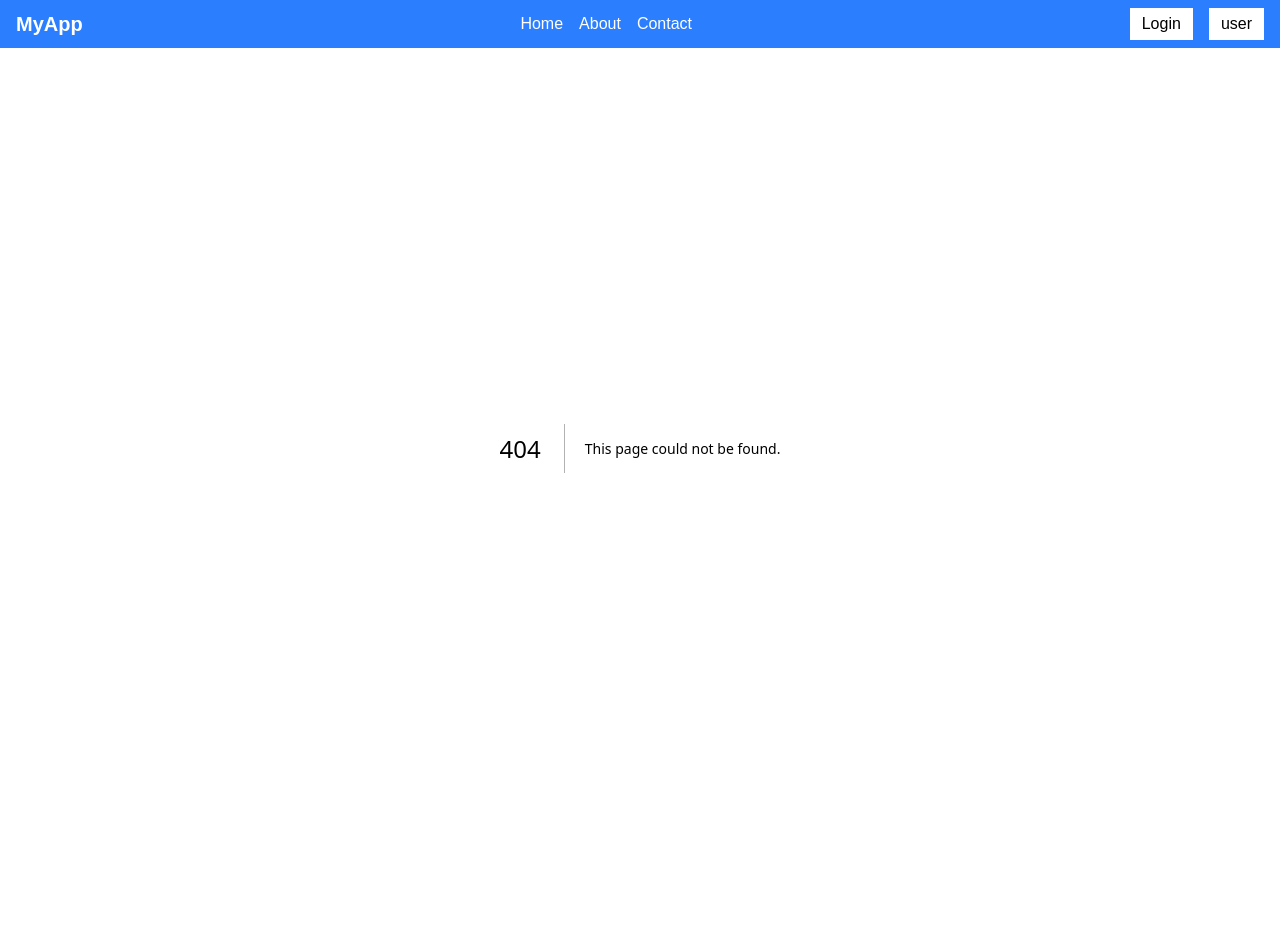
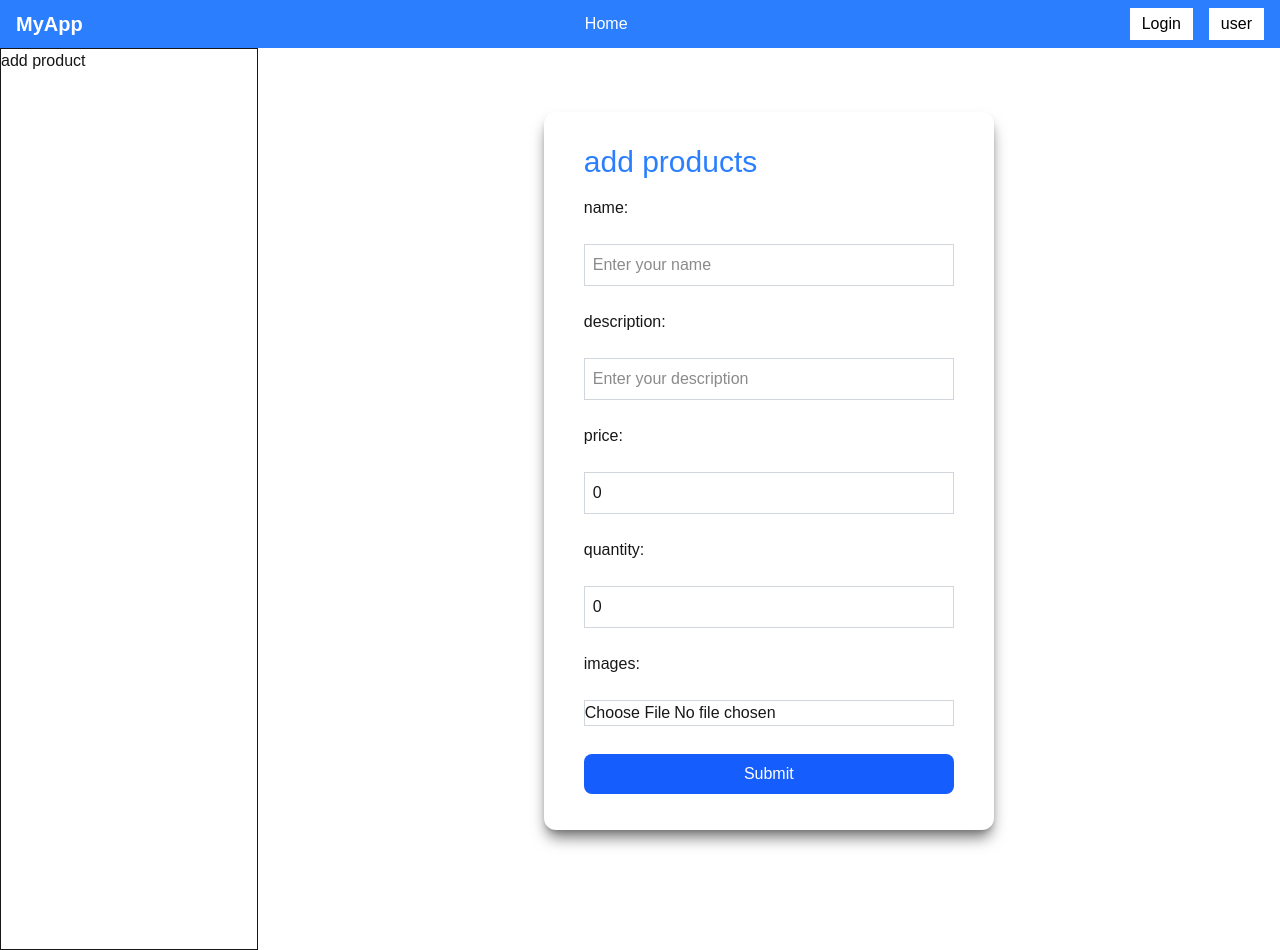
Before and after one commit to Akash-FD/WEEK-10, a Next.js app in the folder e-commerce/: page /admin in a window 1280 px wide. Before the commit this address had no page. Before the commit the page ends 848 px from the top, so only its background shows below. Built offline with nearby package versions, Linux system fonts and the light colour scheme.

Commit message:
code update

```diff
--- a/e-commerce/src/Components/Navbar.tsx
+++ b/e-commerce/src/Components/Navbar.tsx
@@ -2,19 +2,25 @@
 
 import { useEffect, useState } from "react"
 import { getUser } from "@/lib/auth"
+import Link from "next/link";
+
 
 const Navbar = () => {
-    const [user, setUser] = useState(null)
+    interface User {
+        name: string;
+        [key: string]: any; // To allow additional properties if needed
+    }
+
+    const [user, setUser] = useState<User>({ name: "" })
     console.log(user);
 
+    useEffect(() => {
 
-
-    useEffect(() => {
-        const fetchUser = async () => {
-            const userData = await getUser()
-            console.log(userData);
-        }
-        fetchUser()
+         const fetchUser = async ()=> {
+                const res: any = await getUser()
+                setUser(res)
+          }
+          fetchUser()
 
     }, [])
 
@@ -24,12 +30,12 @@ const Navbar = () => {
         <nav className="flex justify-between items-center bg-blue-500 text-white px-4 py-2">
             <div className="text-xl font-bold">MyApp</div>
             <ul className="flex space-x-4">
-            <li><a href="/" className="hover:text-blue-200">Home</a></li>
-            <li><a href="/about" className="hover:text-blue-200">About</a></li>
-            <li><a href="/contact" className="hover:text-blue-200">Contact</a></li>
+            <li><Link href="/" className="hover:text-blue-200">Home</Link></li>
+
             </ul>
             <div className='flex gap-4'>
-            <button className='bg-white text-black px-3 py-1'>Login</button>
+
+            <Link href="/login" className='bg-white text-black px-3 py-1'>Login</Link>
             <button className='bg-white text-black px-3 py-1'>user</button>
             </div>
         </nav>
--- a/e-commerce/src/app/(auth)/login/Login.tsx
+++ b/e-commerce/src/app/(auth)/login/Login.tsx
@@ -56,7 +56,7 @@ export default function Login() {
   return (
     <div className="bg-gradient-to-t from-white py-14 pb-48">
       <div className=" w-[430px] max-sm:w-[300px] max-sm:pt-3 m-auto px-8 my-10 bg-white py-6 shadow-lg shadow-neutral-500 rounded-xl">
-        <h2 className="text-3xl py-5 text-blue-500">Sign in</h2>
+        <h2 className="text-3xl py-5 text-blue-500">Login</h2>
         <form action="" onSubmit={handleSubmit} className="flex flex-col gap-6">
           <input
             type="email"
--- a/e-commerce/src/app/(auth)/register/Register.tsx
+++ b/e-commerce/src/app/(auth)/register/Register.tsx
@@ -15,11 +15,7 @@ export default function Register() {
     role: "Buyer",
   });
 
-  // const [name, setName] = useState('')
-  // const [email, setEmail] = useState('')
-  // const [password, setPassword] = useState('')
   const [confirmpassword, setConfirmpassword] = useState("");
-  // const [role, setRole] = useState('Buyer')
   const [error, setError] = useState("");
   console.log(formData);
 
@@ -128,6 +124,8 @@ export default function Register() {
           >
             <option value="Buyer">Buyer</option>
             <option value="Seller">Seller</option>
+            <option value="Admin">Admin</option>
+
           </select>
 
           {error && <p className="text-red-500">{error}</p>}
--- /dev/null
+++ b/e-commerce/src/app/admin/page.tsx
@@ -0,0 +1,108 @@
+"use client";
+
+import React from "react";
+import { useState } from "react";
+import type { adminForm } from "@/type";
+import { addProduct } from "@/lib/auth";
+
+export default function adminForm() {
+  const [formData, setFormData] = useState<adminForm>({
+    name: "",
+    description: "",
+    price: 0,
+    quantity: 0,
+    images: [],
+  });
+  console.log(formData);
+
+  const handleChange = (e: React.ChangeEvent<HTMLInputElement>) => {
+    setFormData({
+      ...formData,
+      [e.target.name]: e.target.value,
+    });
+  };
+
+  const handleSubmit = async (e: React.FormEvent) => {
+    e.preventDefault();
+
+    // Add your form submission logic here
+    console.log(formData);
+
+    // post request to add product
+    try {
+      await addProduct(formData);
+      alert("product added successfully");
+    } catch (err) {
+      alert("not added");
+      console.log(err);
+    }
+  };
+
+  return (
+    <div className="flex w-full">
+    <div className="flex flex-[1] items-start border">
+        <button>add product</button>
+
+    </div>
+      <div className="flex flex-[4] bg-gradient-to-t from-white py-6 pb-20">
+        <div className=" w-[450px] max-sm:w-[300px] max-sm:pt-3 max-sm:my-4 m-auto px-10 my-10 bg-white py-8 shadow-lg shadow-neutral-500 rounded-xl">
+          <h2 className="text-3xl pb-4 text-blue-500">add products</h2>
+
+          <form onSubmit={handleSubmit} className="flex flex-col gap-6">
+            name:{" "}
+            <input
+              type="text"
+              name="name"
+              placeholder="Enter your name"
+              required
+              className="py-2 px-2 border border-gray-300"
+              value={formData.name}
+              onChange={handleChange}
+            />
+            description:
+            <input
+              type="text"
+              name="description"
+              placeholder="Enter your description"
+              required
+              className="py-2 px-2 border border-gray-300"
+              value={formData.description}
+              onChange={handleChange}
+            />
+            price:
+            <input
+              type="number"
+              name="price"
+              placeholder="Enter your price"
+              required
+              className="py-2 px-2 border border-gray-300"
+              value={formData.price}
+              onChange={handleChange}
+            />
+            quantity:
+            <input
+              type="number"
+              name="quantity"
+              placeholder="Enter your quantity"
+              required
+              className="py-2 px-2 border border-gray-300"
+              value={formData.quantity}
+              onChange={handleChange}
+            />
+            images:
+            <input
+              type="file"
+              name="images"
+              className="border border-gray-300"
+              value={formData.images}
+              onChange={handleChange}
+            />
+            <button className="bg-blue-600 text-white px-5 my-1 py-2 rounded-lg w-full m-auto hover:bg-blue-700">
+              Submit
+            </button>
+          </form>
+        </div>
+      </div>
+    </div>
+  );
+}
--- a/e-commerce/src/lib/api.ts
+++ b/e-commerce/src/lib/api.ts
@@ -2,7 +2,8 @@ import axios from "axios";
 
 
  const api = axios.create({
-    baseURL: "https://72ff-125-20-216-178.ngrok-free.app/api",
+    // baseURL: " https://276c-125-20-216-178.ngrok-free.app/api",
+    baseURL:"http://localhost:8000/api"
 
 })
 export default api;
--- a/e-commerce/src/lib/auth.ts
+++ b/e-commerce/src/lib/auth.ts
@@ -1,5 +1,5 @@
 "use client"
-import { LoginTypes, RegisterTypes, User } from "@/type";
+import { adminForm, LoginTypes, RegisterTypes, User } from "@/type";
 import api from "./api";
 
 
@@ -7,8 +7,10 @@ import api from "./api";
 export const RegisterUser =  (data: RegisterTypes) => api.post("/auth/register", data)
 
 export const LoginUser =  (data: LoginTypes) => api.post<any>("/auth/login", data)
+export const addProduct =  (data: adminForm) => api.post("/products", data)
 
-export const getUser = async ():Promise<User | null>  =>{
+export const getUser = async():Promise<User | null>  =>{
+
     try{
         const token = localStorage.getItem("token")
         console.log(token)
@@ -18,7 +20,8 @@ export const getUser = async ():Promise<User | null>  =>{
                 Authorization: `Bearer ${token}`,
             },
         })
-        return console.log(res.data) ,res.data
+        console.log(res.data)
+        return res.data
 
     }catch(err){
         console.log("hello",err)
--- a/e-commerce/src/type/index.ts
+++ b/e-commerce/src/type/index.ts
@@ -2,7 +2,7 @@ export interface RegisterTypes {
     name : string,
     email : string,
     password : string,
-    role : "Buyer" | "Seller"
+    role : "Buyer" | "Seller | Admin"
 }
 
 export interface LoginTypes {
@@ -14,5 +14,13 @@ export interface User {
     id : number,
     name : string,
     email : string,
-    role : "Buyer" | "Seller"
+    role : "Buyer" | "Seller | Admin"
 }
+
+export interface adminForm {
+    name : string,
+    description : string,
+    price : number,
+    quantity : number,
+    images : string[]
+}
```
